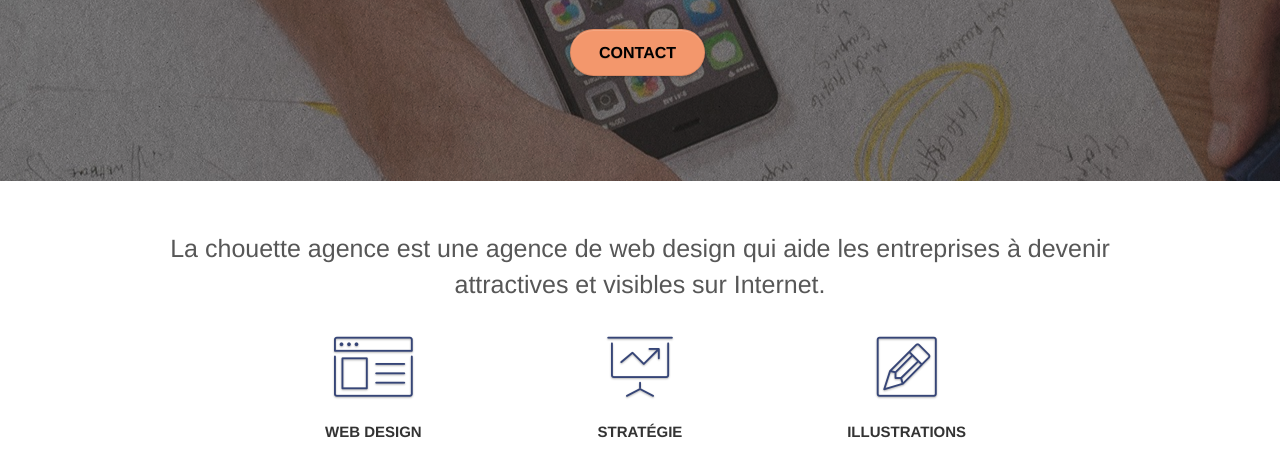
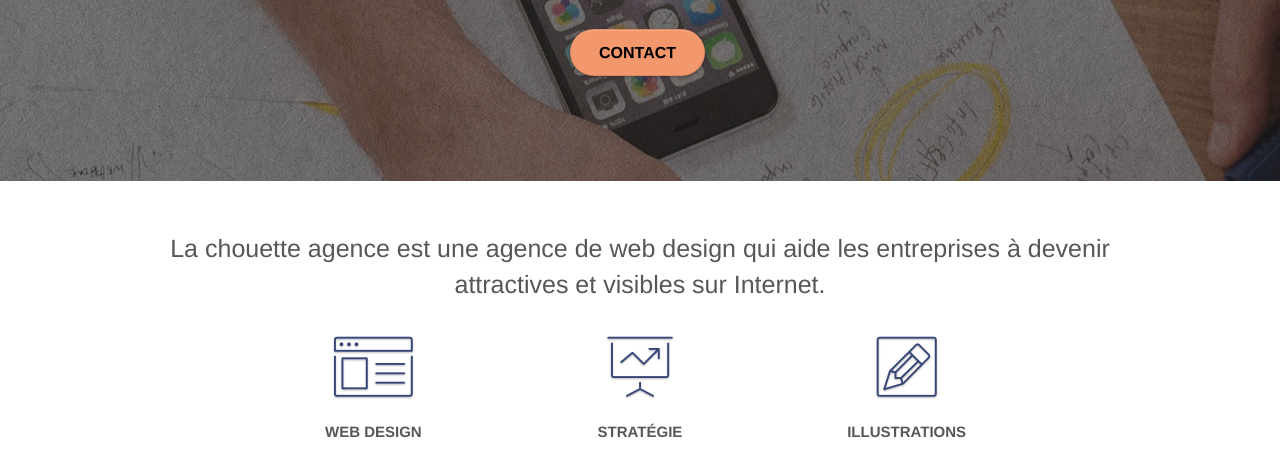
Before and after one commit to AitOumaksa/IncafAitOumaksa_4_200921, a plain HTML site: page index.html in a window 1280 px wide. Shown: the part 351-800 px from the top of the page. Drawn offline with Linux system fonts and the light colour scheme.

Commit message:
color pb

```diff
--- a/style.css
+++ b/style.css
@@ -463,7 +463,7 @@ nav .caret {
     font-size: 15px;
     text-transform: uppercase;
     font-weight: 700;
-    color: #333333!important;
+
 }
 
 .mg-lg {
```
